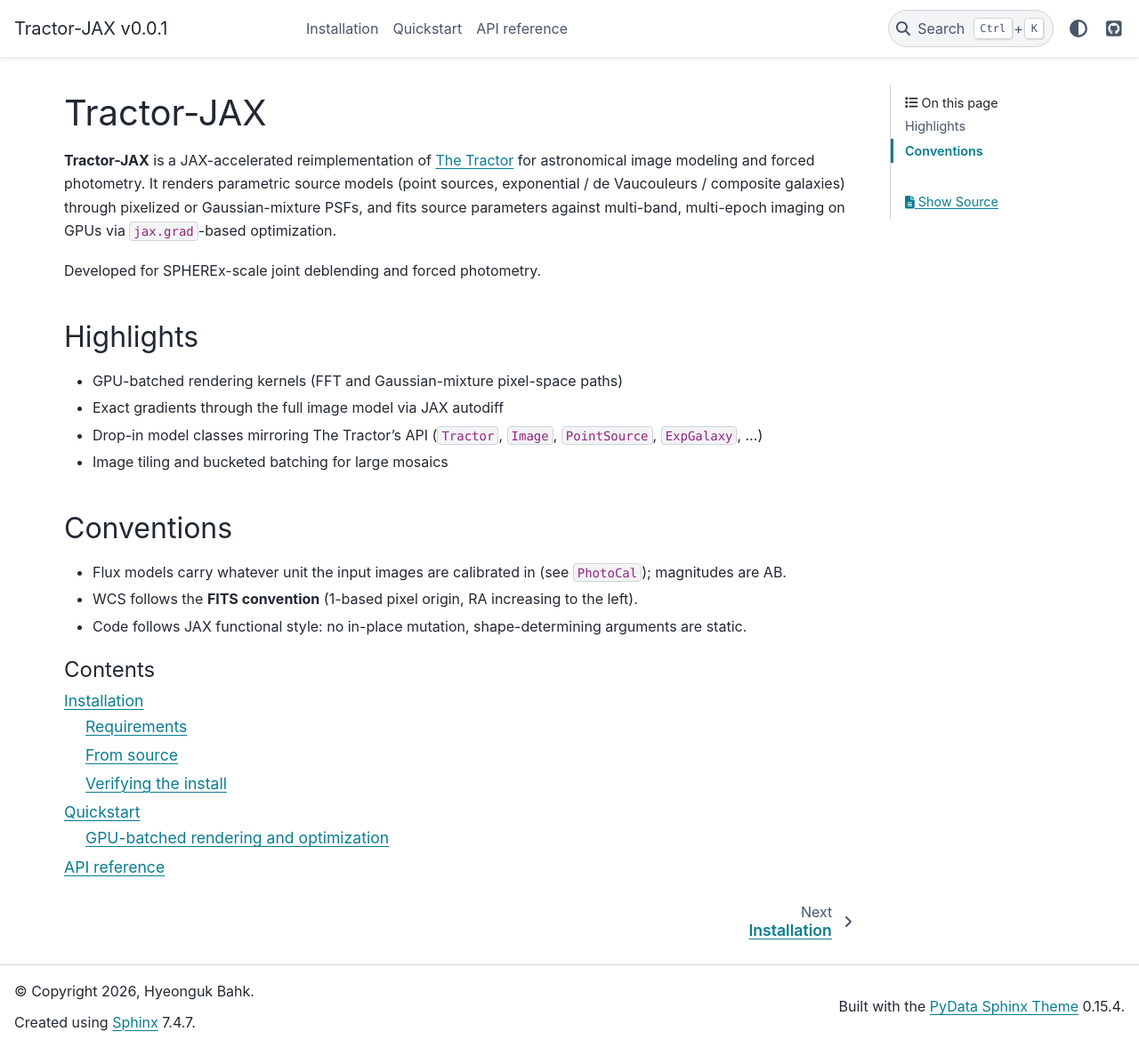
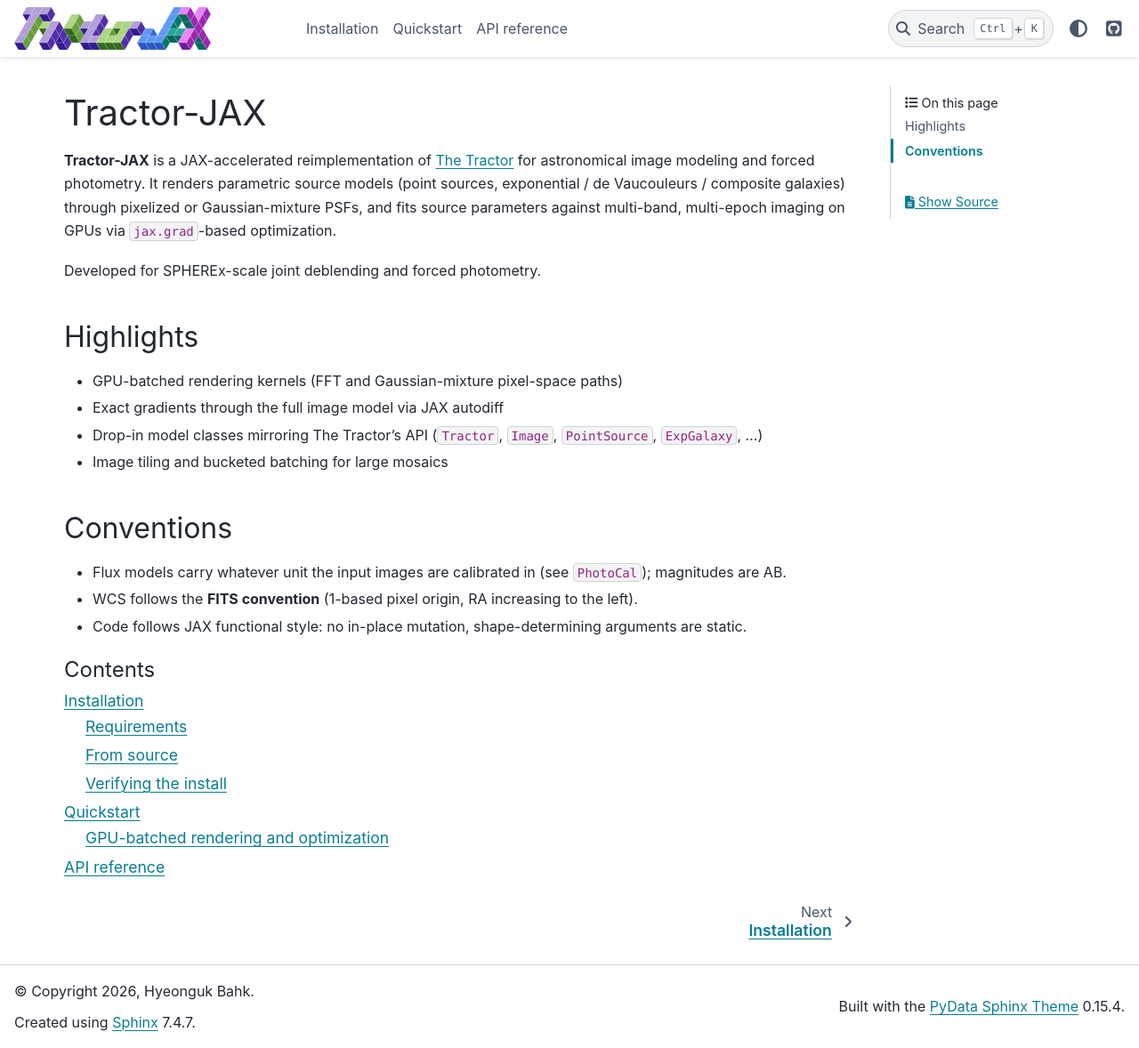
Before and after one commit to hbahk/tractor-jax, a Sphinx documentation site: the page built from docs/index.md, in a window 1280 px wide and 1178 px high. Shown: the whole window at 89% size. Built offline with Sphinx 7.4.7 and the PyData theme 0.15.4, drawn with Linux system fonts in a browser that asks for light colours.

Commit message:
feat(docs): brand assets — logo (light/dark) and favicon
The artwork lived untracked at docs/tractorjax_logo_pg.svg, outside
html_static_path, so nothing could reference it. Moved into docs/_static and
wired into the pydata theme's logo dict plus html_favicon.

Its 102 cube facets are stroked #dce0df, which disappears on white but glares
as a light grid on a dark navbar, so the dark variant swaps the seam colour
for #1b2027. The favicon is a single isometric cube in the brand green, built
with the artwork's exact rhombus geometry (width W, height W/sqrt(3)) — the
wordmark is 4.6:1 and unreadable at 32 px.

.gitignore's blanket *.png now exempts docs/_static so doc figures can be
committed.

```diff
--- a/docs/conf.py
+++ b/docs/conf.py
@@ -55,5 +55,13 @@
 html_theme_options = {
     "github_url": "https://github.com/hbahk/tractor-jax",
     "show_toc_level": 2,
+    # The artwork's cube seams are near-white, which glares on a dark navbar;
+    # the dark variant swaps them for a dark seam.
+    "logo": {
+        "image_light": "_static/tractorjax-logo.svg",
+        "image_dark": "_static/tractorjax-logo-dark.svg",
+        "alt_text": "Tractor-JAX",
+    },
 }
+html_favicon = "_static/favicon.svg"
 html_static_path = ["_static"]
```
Also changed, not shown: docs/_static/favicon.svg (added), docs/_static/tractorjax-logo-dark.svg (added), docs/_static/tractorjax-logo.svg (added), 1 other file.
